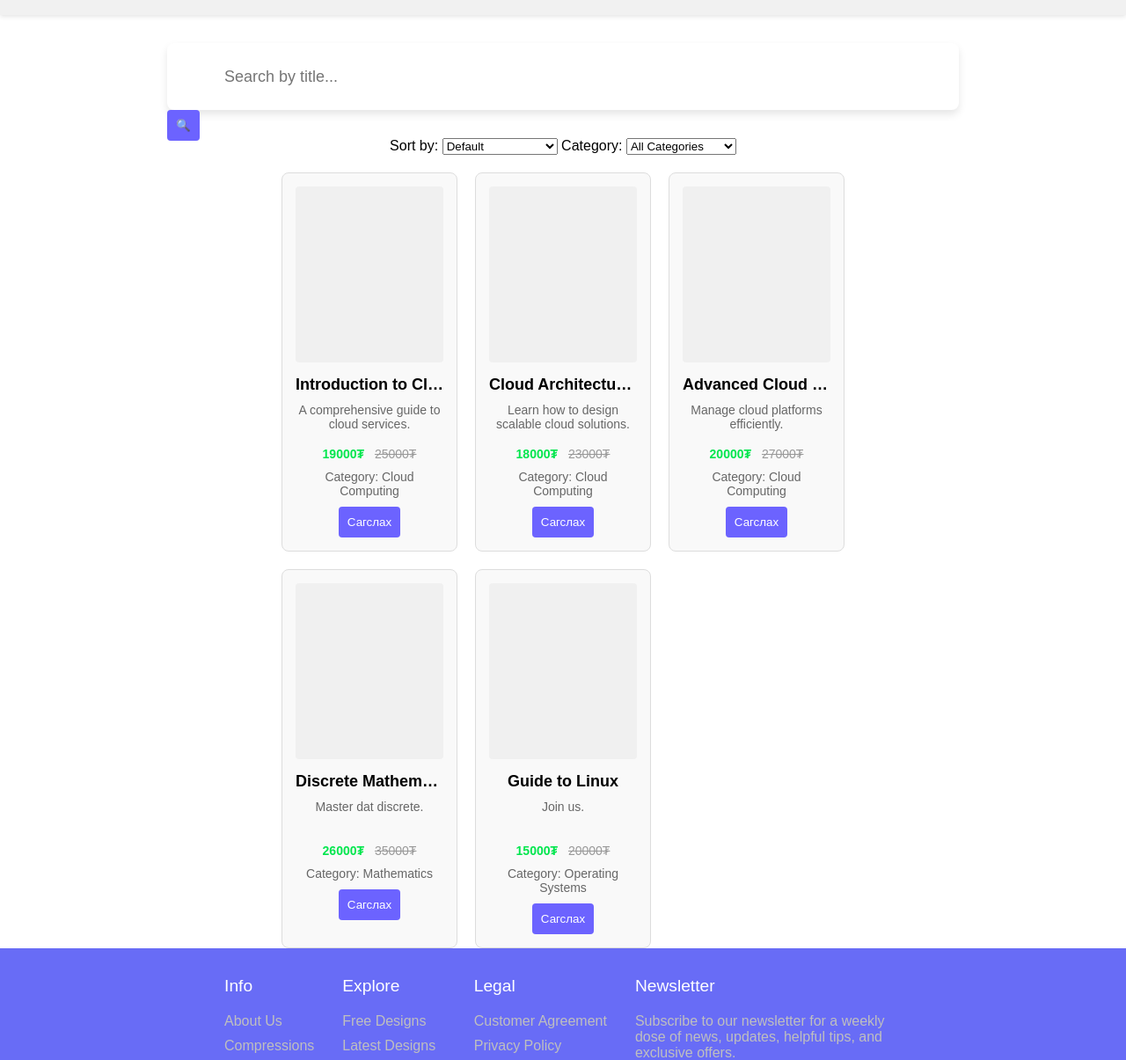
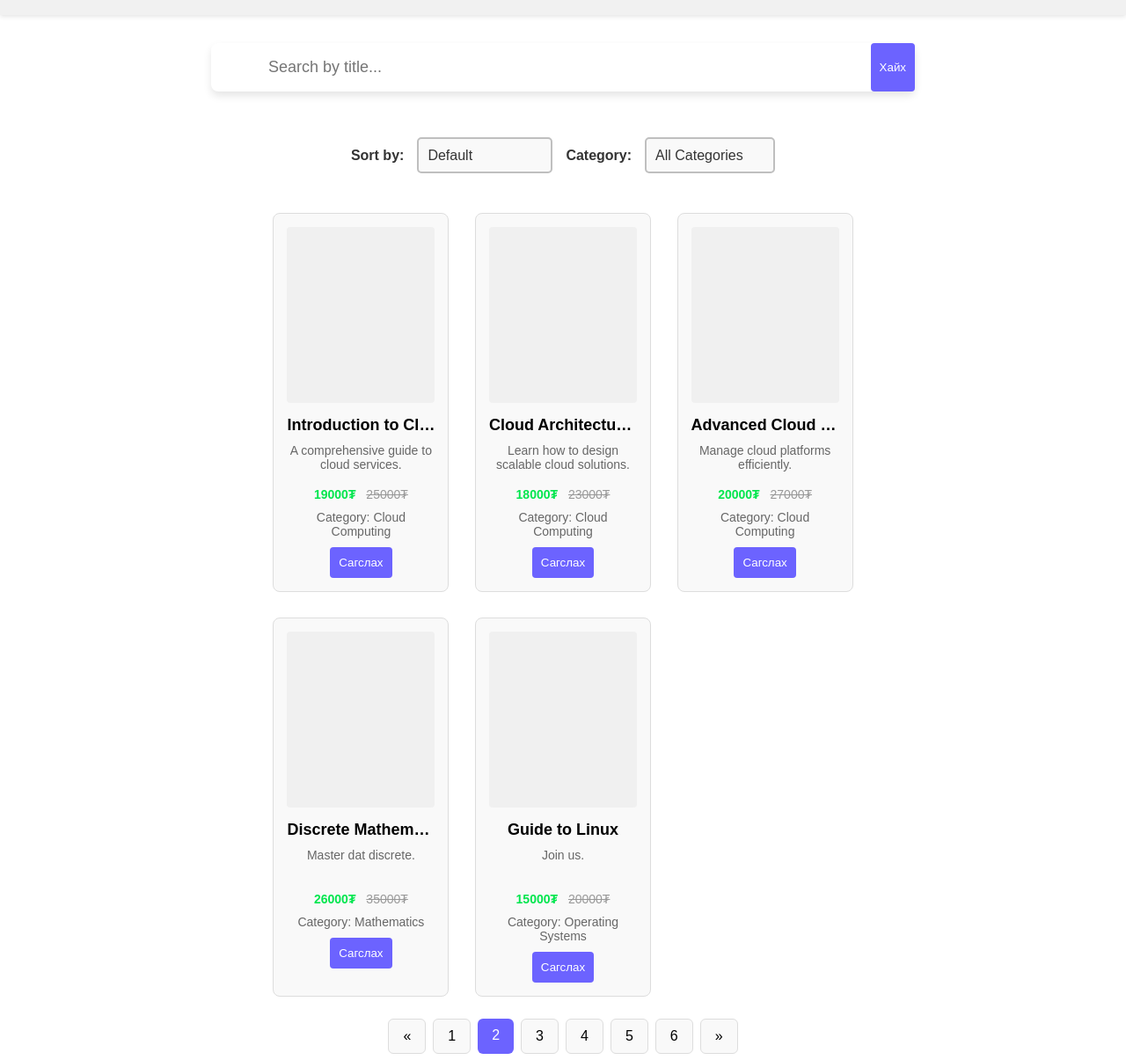
Before and after one commit to JavkhlanGanbat/WebApplicationFall, a plain HTML site: page info.html in a window 1280 px wide. Shown: the part 63-1268 px from the top of the page at 88% size. Drawn offline with Linux system fonts and the light colour scheme.

Commit message:
small changes

```diff
--- a/app.js
+++ b/app.js
@@ -36,12 +36,10 @@ const books = [
     },
   ];
 
-  // Initial book rendering
   window.onload = function () {
     renderBooks(books);
   };
 
-  // Function to render the books dynamically with truncation
   function renderBooks(bookList) {
     const bookGrid = document.getElementById("book-grid");
     bookGrid.innerHTML = ""; // Clear previous content
@@ -63,7 +61,6 @@ const books = [
     });
   }
 
-  // Function to sort books by price
   function sortBooks() {
     const sortValue = document.getElementById("sort-select").value;
     let sortedBooks = [...books];
@@ -77,7 +74,6 @@ const books = [
     renderBooks(sortedBooks);
   }
 
-  // Function to filter books by title
   function filterBooks() {
     const searchValue = document.getElementById("search-input").value.toLowerCase();
     const filteredBooks = books.filter((book) =>
@@ -86,7 +82,6 @@ const books = [
     renderBooks(filteredBooks);
   }
 
-  // Function to filter books by category
   function filterByCategory() {
     const categoryValue = document.getElementById("category-select").value;
     let filteredBooks = books;
--- a/info.css
+++ b/info.css
@@ -1,4 +1,3 @@
-@import url('https://fonts.googleapis.com/css2?family=Open+Sans:wght@300;400;500;600;700&display=swap');
 
 * {
     box-sizing: border-box;
@@ -268,13 +267,14 @@ main{
 
   .input-box {
     position: relative;
-    height: 76px;
-    max-width: 900px;
+    height: 55px;
+    max-width: 800px;
     width: 100%;
     background: #fff;
     margin: 2rem 0;
     border-radius: 8px;
     box-shadow: 0 5px 10px rgba(0, 0, 0, 0.1);
+    display: flex;
   }
   .input-box i,
   .input-box .button {
@@ -347,6 +347,8 @@ main{
     padding: 15px;
     width: 90%;
     max-width: 250px;
+    margin: 0.3rem;
+
 }
 
 .book-cover {
@@ -436,3 +438,49 @@ button:hover {
 .pagination a:hover:not(.active) {
     background-color: #ddd;
 }
+/* Style for the dropdown containers */
+.sort-filter {
+    margin: 20px 0;
+    display: flex;
+    gap: 15px;
+    align-items: center;
+    justify-content: center;
+  }
+
+
+  .sort-filter select {
+    appearance: none;
+    padding: 10px;
+    background-color: #f9f9f9;
+    border: 2px solid #bfbfbf;
+    border-radius: 5px;
+    font-size: 16px;
+    cursor: pointer;
+    color: #333;
+    transition: background-color 0.3s ease, border-color 0.3s ease;
+    outline: none;
+  }
+
+  .sort-filter select {
+    background-repeat: no-repeat;
+    background-position: right 10px center;
+    background-size: 12px;
+  }
+
+  .sort-filter select:hover,
+  .sort-filter select:focus {
+    background-color: #f9f9f9;
+    border-color: #f0f0f0;
+  }
+
+  .sort-filter label {
+    font-size: 16px;
+    font-weight: 600;
+    color: #333;
+  }
+
+  @media (max-width: 600px) {
+    .sort-filter select {
+      width: 100%;
+    }
+  }
--- a/info.html
+++ b/info.html
@@ -19,13 +19,11 @@
     </div>
   </div>
 
-  <!-- Integrated Search Bar with Button -->
   <div class="input-box">
     <input type="text" id="search-input" placeholder="Search by title..." />
-    <button onclick="filterBooks()">🔍</button>
+    <button onclick="filterBooks()">Хайх</button>
   </div>
 
-  <!-- Sort & Filter Options -->
   <div class="sort-filter">
     <label for="sort-select">Sort by:</label>
     <select id="sort-select" onchange="sortBooks()">
@@ -45,10 +43,19 @@
 
   <main>
     <section class="book-grid" id="book-grid">
-      <!-- Book items will be injected here via JavaScript -->
+      <!-- Nomnuud JS-eer orj irne -->
     </section>
   </main>
-
+  <div class="pagination">
+    <a href="#">&laquo;</a>
+    <a href="#">1</a>
+    <a class="active" href="#">2</a>
+    <a href="#">3</a>
+    <a href="#">4</a>
+    <a href="#">5</a>
+    <a href="#">6</a>
+    <a href="#">&raquo;</a>
+  </div>
   <footer class="footer">
     <div class="footer-row">
       <section class="footer-col">
```
